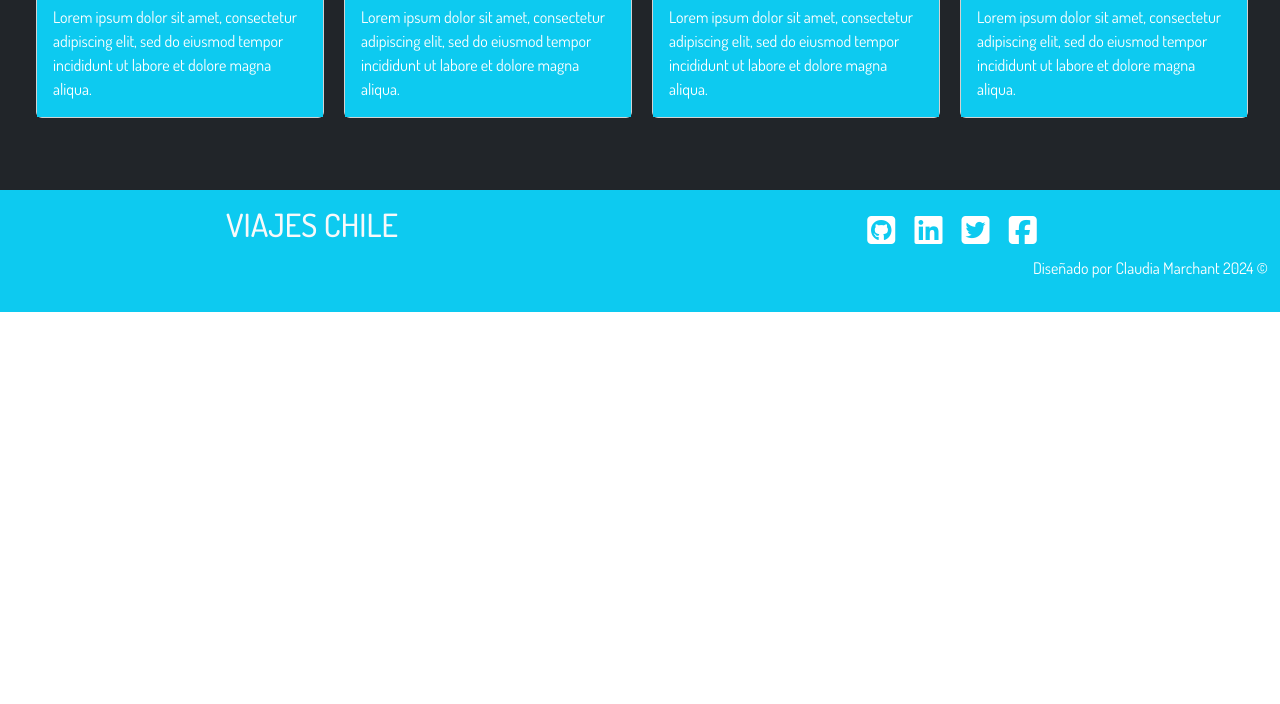
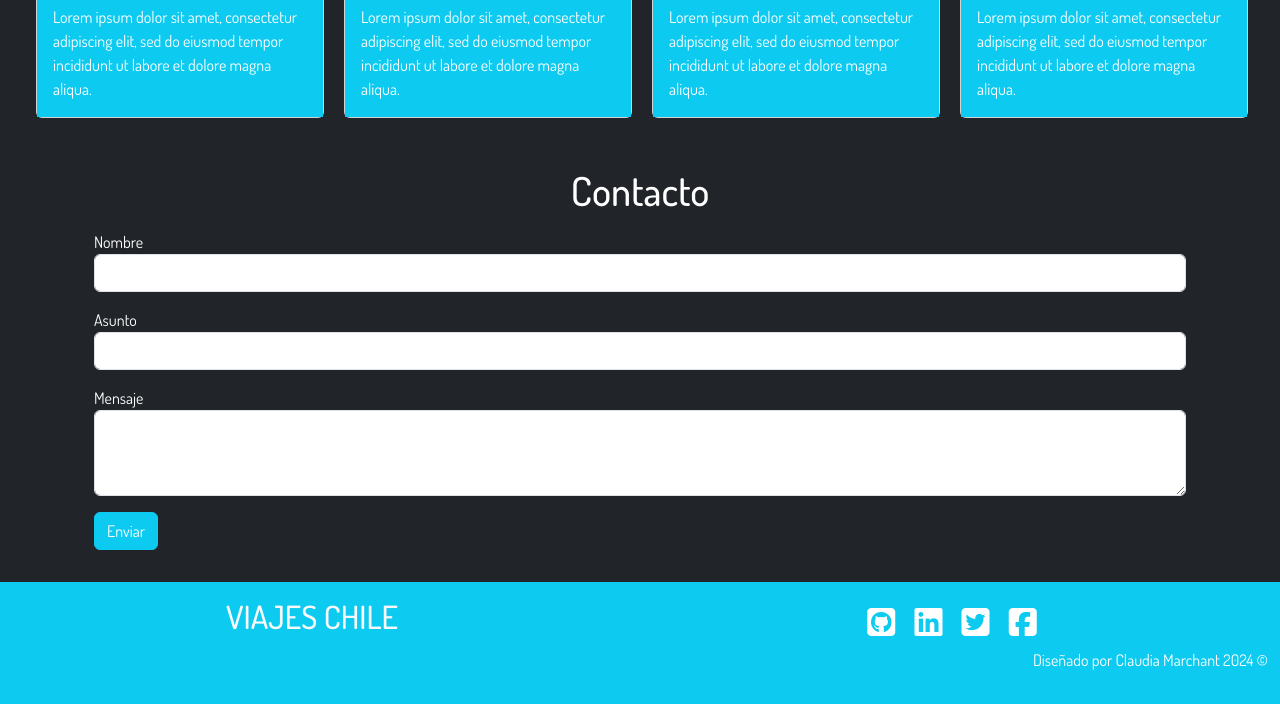
Before and after one commit to claudiamarchant/Viajes_Chile, a plain HTML site: page index.html in a window 1280 px wide. Shown: the part 1790-2494 px from the top of the page. Before the commit the page ends 2102 px from the top, so only its background shows below. Drawn offline with nearby package versions, Linux system fonts and the light colour scheme.

Commit message:
se agrega seccion contacto

```diff
--- a/index.html
+++ b/index.html
@@ -179,7 +179,25 @@
 
         <!-- contacto -->
         <section id="contacto" class="container px-4 py-4 text-white">
-
+            <form>
+                <h1 class="text-center">Contacto</h1>
+                <div class="form-group py-2">
+                    <label for="formGroupExampleInput">Nombre</label>
+                    <input type="text" class="form-control" id="formGroupExampleInput">
+                </div>
+                <div class="form-group py-2">
+                    <label for="exampleFormControlInput1">Asunto</label>
+                    <input type="email" class="form-control" id="exampleFormControlInput1">
+                </div>
+                <div class="form-group py-2">
+                    <label for="exampleFormControlTextarea1">Mensaje</label>
+                    <textarea class="form-control" id="exampleFormControlTextarea1" rows="3"></textarea>
+                </div>
+                <div class="py-2">
+                    <button id="enviar" data-bs-placement="bottom" title="Presiona para enviar tu contacto"
+                        class="btn btn-info text-white" type="submit">Enviar</button>
+                </div>
+            </form>
         </section>
 
     </main>
```
